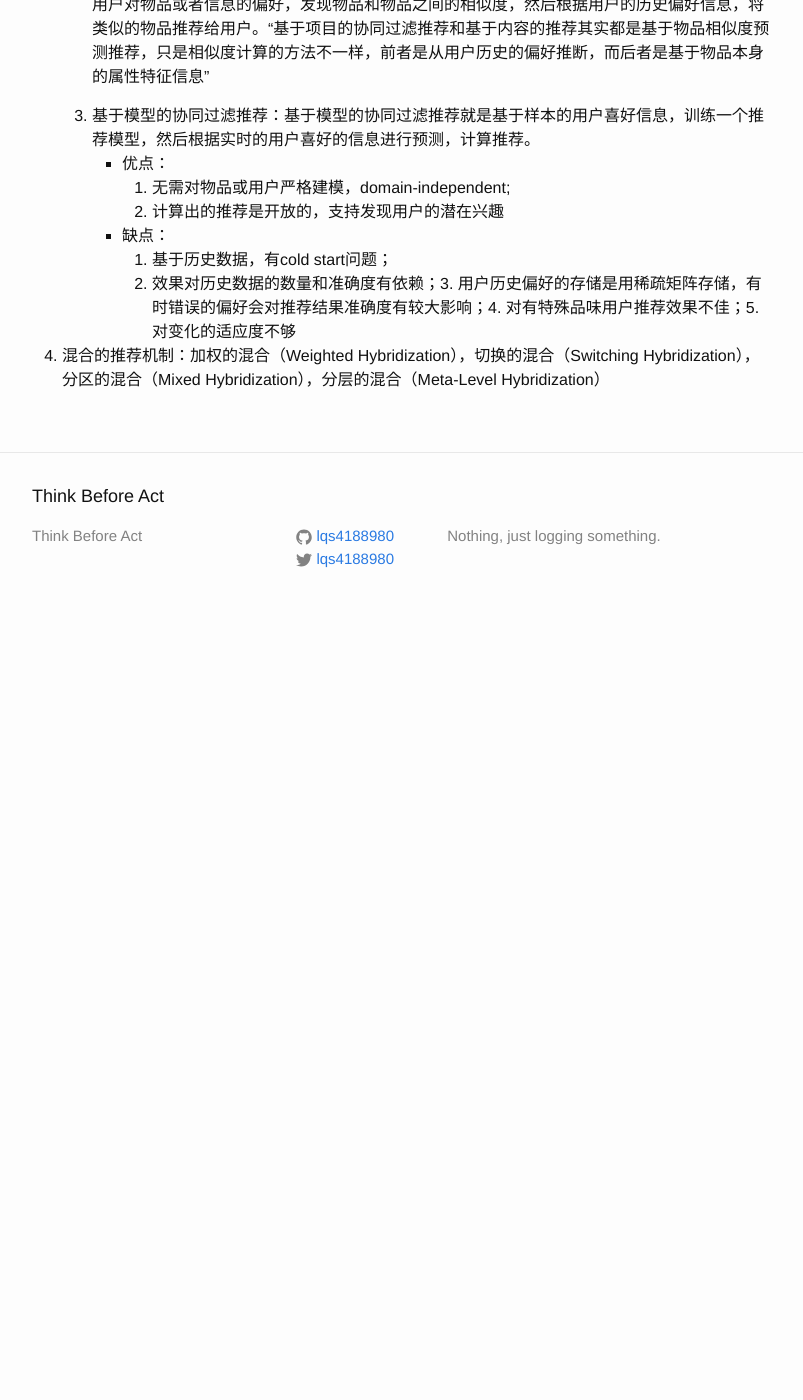
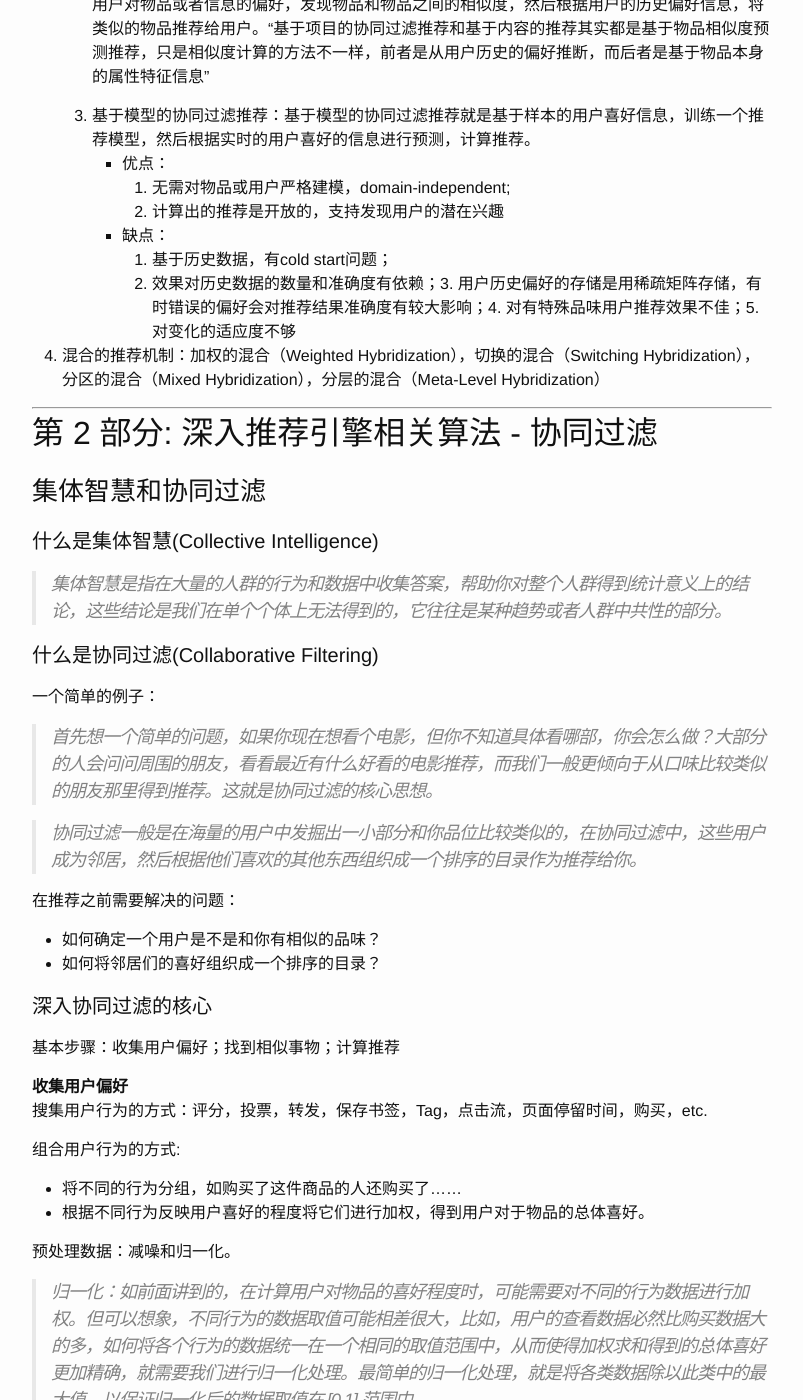
Before and after one commit to lqs4188980/lqs4188980.github.io, a Jekyll site: the page built from _posts/2015-01-10-recommender-system-reading-notes.markdown, in a window 1280 px wide and 1400 px high, scrolled down 1667 px. Shown: the whole window, without its empty margins (238-1041 px from the left). Built offline with Jekyll 4.4.1, drawn with Linux system fonts in a browser that asks for light colours; before the commit the page ends 2297 px from its top, so only the background shows below that; some of the changed text lies outside the part shown.

Commit message:
Update post

```diff
--- a/_posts/2015-01-10-recommender-system-reading-notes.markdown
+++ b/_posts/2015-01-10-recommender-system-reading-notes.markdown
@@ -66,5 +66,71 @@ Source
 
 4. 混合的推荐机制：加权的混合（Weighted Hybridization），切换的混合（Switching Hybridization），分区的混合（Mixed Hybridization），分层的混合（Meta-Level Hybridization）
 
+<hr />
+
+第 2 部分: 深入推荐引擎相关算法 - 协同过滤
+------------------------------
+
+###集体智慧和协同过滤
+####什么是集体智慧(Collective Intelligence)
+> 集体智慧是指在大量的人群的行为和数据中收集答案，帮助你对整个人群得到统计意义上的结论，这些结论是我们在单个个体上无法得到的，它往往是某种趋势或者人群中共性的部分。
+
+####什么是协同过滤(Collaborative Filtering)
+一个简单的例子：
+> 首先想一个简单的问题，如果你现在想看个电影，但你不知道具体看哪部，你会怎么做？大部分的人会问问周围的朋友，看看最近有什么好看的电影推荐，而我们一般更倾向于从口味比较类似的朋友那里得到推荐。这就是协同过滤的核心思想。
+
+>协同过滤一般是在海量的用户中发掘出一小部分和你品位比较类似的，在协同过滤中，这些用户成为邻居，然后根据他们喜欢的其他东西组织成一个排序的目录作为推荐给你。
+
+在推荐之前需要解决的问题：
+
++ 如何确定一个用户是不是和你有相似的品味？
++ 如何将邻居们的喜好组织成一个排序的目录？
+
+####深入协同过滤的核心
+基本步骤：收集用户偏好；找到相似事物；计算推荐
+
+**收集用户偏好**
+搜集用户行为的方式：评分，投票，转发，保存书签，Tag，点击流，页面停留时间，购买，etc.
+
+组合用户行为的方式:
+
++   将不同的行为分组，如购买了这件商品的人还购买了……
++   根据不同行为反映用户喜好的程度将它们进行加权，得到用户对于物品的总体喜好。
+
+预处理数据：减噪和归一化。
+> 归一化：如前面讲到的，在计算用户对物品的喜好程度时，可能需要对不同的行为数据进行加权。但可以想象，不同行为的数据取值可能相差很大，比如，用户的查看数据必然比购买数据大的多，如何将各个行为的数据统一在一个相同的取值范围中，从而使得加权求和得到的总体喜好更加精确，就需要我们进行归一化处理。最简单的归一化处理，就是将各类数据除以此类中的最大值，以保证归一化后的数据取值在 [0,1] 范围中。
+
+####找到相似的用户或物品
+计算相似度的方法
+
++ 欧几里得距离（Euclidean Distance）
+    ![欧几里得距离][2]
+    相似度转换
+    ![相似度][3]
+
++ 皮尔逊相关系数（Pearson Correlation Coefficient）
+    皮尔逊相关系数一般用于计算两个定距变量间联系的紧密程度，它的取值在 [-1，+1] 之间。
+    ![皮尔逊相关系数][4]
+    sx, sy是 x 和 y 的样品标准偏差。
+
++ Cosine相似度（Cosine Similarity）
+    Cosine相似度应用于计算文档相似度：
+    ![Cosine相似度][5]
+
++ Tanimoto系数（Tanimoto Coefficient）
+    Tanimoto系数也称为Jaccard系数，是Cosine 相似度的扩展，也多用于计算文档数据的相似度：
+    ![Tanimoto系数][6]
+
+计算相似邻居的方法
+
++ 固定数量的邻居：K-neighborhoods 或者 Fix-size neighborhoods。即无论远近，只取最近的K个邻居。但是对于孤立点意义不大，因为孤立点周围邻居太少，要取不太相似的点做邻居。
++ 基于相似度门槛的邻居：Threshold-based neighborhoods。取在距某点固定距离内的点，邻居点的个数不确定，但是相似度误差较小。
+
+####计算推荐
 
 [1]: http://www.ibm.com/developerworks/cn/views/web/libraryview.jsp?view_by=search&sort_by=Date&sort_order=desc&view_by=Search&search_by=%E6%8E%A2%E7%B4%A2%E6%8E%A8%E8%8D%90%E5%BC%95%E6%93%8E%E5%86%85%E9%83%A8%E7%9A%84%E7%A7%98%E5%AF%86&dwsearch.x=12&dwsearch.y=11&dwsearch=Go  "探索推荐引擎内部的秘密"
+[2]: http://www.ibm.com/developerworks/cn/web/1103_zhaoct_recommstudy2/image003.gif "欧几里得距离"
+[3]: http://www.ibm.com/developerworks/cn/web/1103_zhaoct_recommstudy2/image005.gif "相似度公式"
+[4]: http://www.ibm.com/developerworks/cn/web/1103_zhaoct_recommstudy2/image007.gif "皮尔逊相关系数计算公式"
+[5]: http://www.ibm.com/developerworks/cn/web/1103_zhaoct_recommstudy2/image009.gif "Cosine相似度"
+[6]: http://www.ibm.com/developerworks/cn/web/1103_zhaoct_recommstudy2/image011.gif "Tanimoto系数"
```
